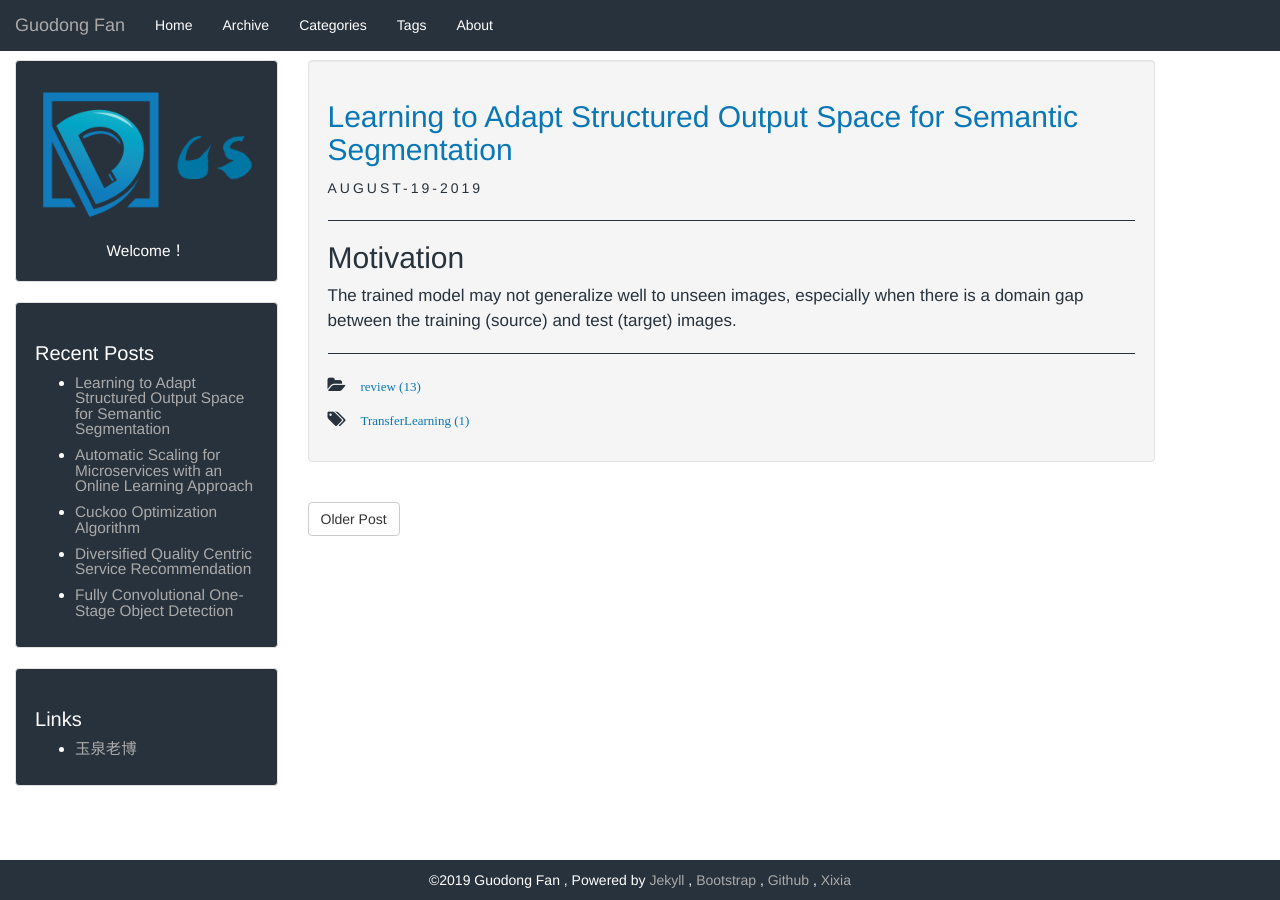
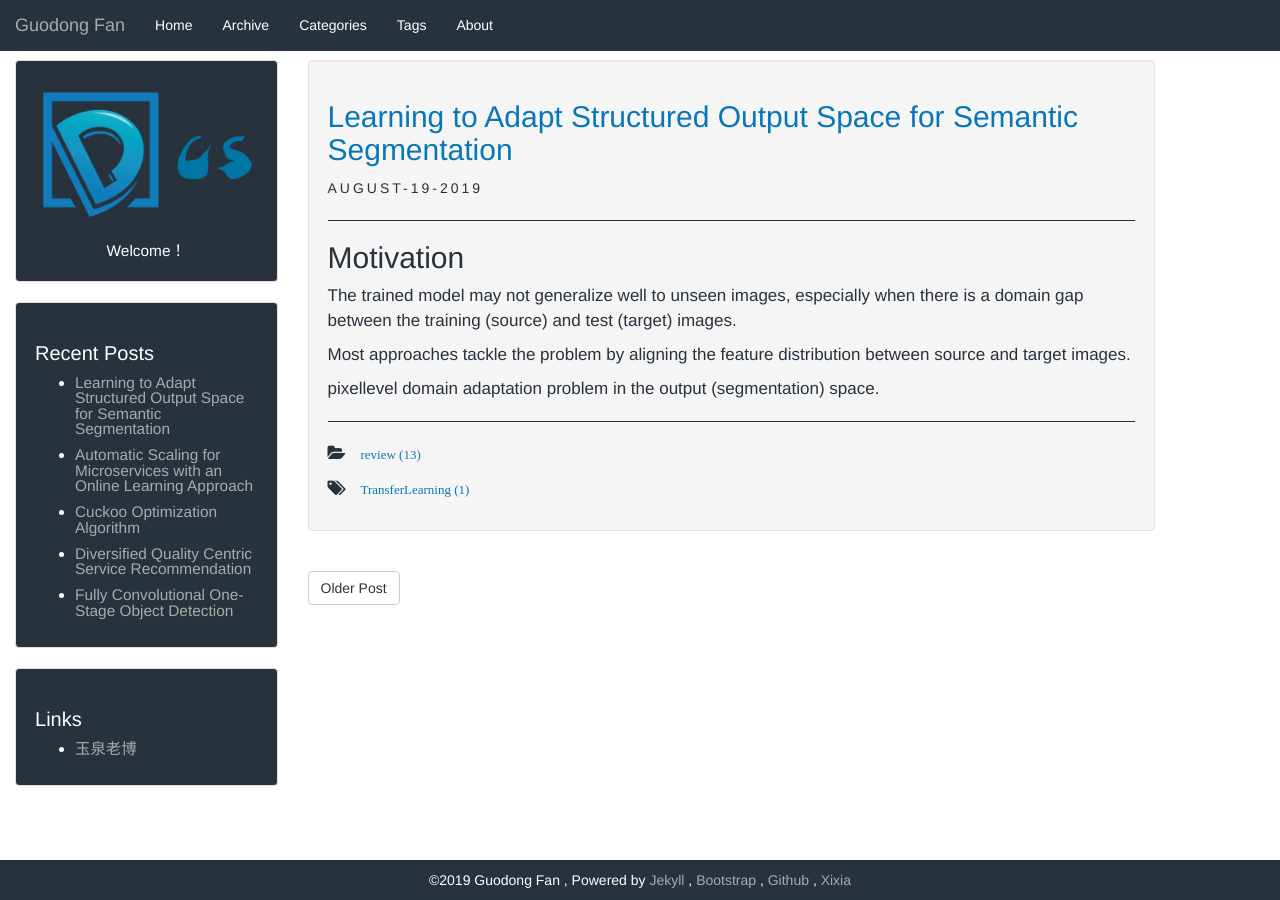
Before and after one commit to GuodongFan/GuodongFan.github.io, a Jekyll site: the page built from _posts/2019-08-19-Adapt-Space.md, in a window 1280 px wide. Built offline with Jekyll 4.4.1, drawn with Linux system fonts in a browser that asks for light colours; our own code applies the rules of GitHub Pages for plain Markdown files.

Commit message:
Update 2019-08-19-Adapt-Space.md

```diff
--- a/_posts/2019-08-19-Adapt-Space.md
+++ b/_posts/2019-08-19-Adapt-Space.md
@@ -8,3 +8,7 @@ tag: TransferLearning
 ## Motivation
 
 The trained model may not generalize well to unseen images, especially when there is a domain gap between the training (source) and test (target) images.
+
+Most approaches tackle the problem by aligning the feature distribution between source and target images.
+
+pixellevel domain adaptation problem in the output (segmentation) space.
```
